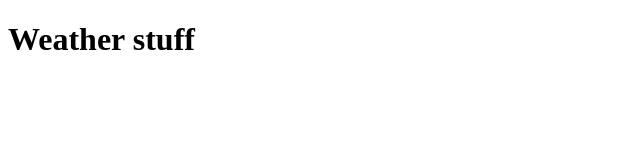
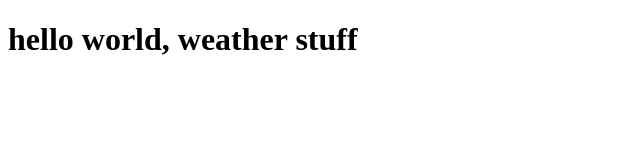
Before and after one commit to richardlyonheart/WDD330final, a website built with Parcel: page src/Weather.html in a window 1280 px wide. Shown: the whole page, without its empty margins (0-640 px from the left). Built offline with nearby package versions, Linux system fonts and the light colour scheme.

Commit message:
push to github

```diff
--- a/package.json
+++ b/package.json
@@ -4,7 +4,8 @@
   "description": "tactical weather app for final project",
   "scripts": {
     "test": "echo \"Error: no test specified\" && exit 1",
-    "start": "parcel src/weather.html"
+    "start": "parcel src/weather.html",
+    "build": "parcel build src/weather.html"
   },
   "author": "Brenden Lyon",
   "dependencies": {
--- a/src/Weather.html
+++ b/src/Weather.html
@@ -8,6 +8,5 @@
 <body>
     <div id="root"></div>
     <script type="module" src="weather.js"></script>
-    <h1>Weather stuff</h1>
 </body>
 </html>
--- a/src/weather.js
+++ b/src/weather.js
@@ -1 +1,4 @@
-//js here
+const helloworld = document.createElement('h1');
+helloworld.textContent = "hello world, weather stuff"
+
+document.getElementById('root').appendChild(helloworld);
```
